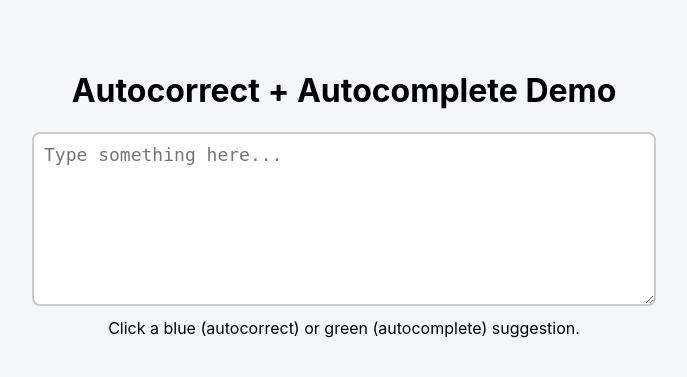
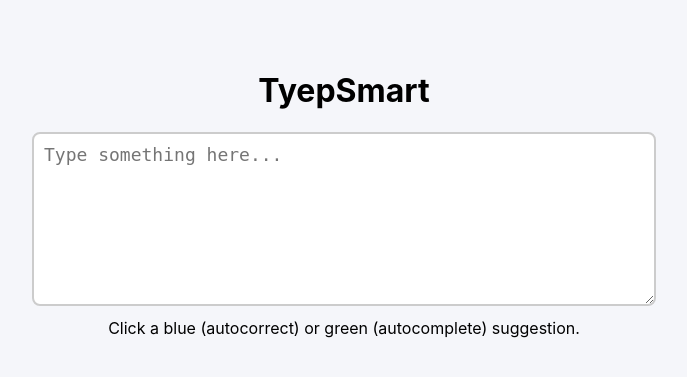
Before and after one commit to Sagnik2003/Autocorrect-Autocomplete-for-typing, a Flask app: page / in a window 1280 px wide. Shown: the top 377 px of the page, without its empty margins (296-983 px from the left). Run offline with Flask 3, Linux system fonts and the light colour scheme.

Commit message:
changed the  header and title of the Front.html

```diff
--- a/App/templates/Front.html
+++ b/App/templates/Front.html
@@ -3,7 +3,7 @@
 <head>
   <meta charset="UTF-8" />
   <meta name="viewport" content="width=device-width, initial-scale=1.0" />
-  <title>Autocorrect + Autocomplete Demo</title>
+  <title>TypeSmart Web App</title>
 
   <style>
     body {
@@ -74,7 +74,7 @@
 </head>
 
 <body>
-  <h1>Autocorrect + Autocomplete Demo</h1>
+  <h1>TyepSmart</h1>
 
   <textarea
     id="textbox"
```
